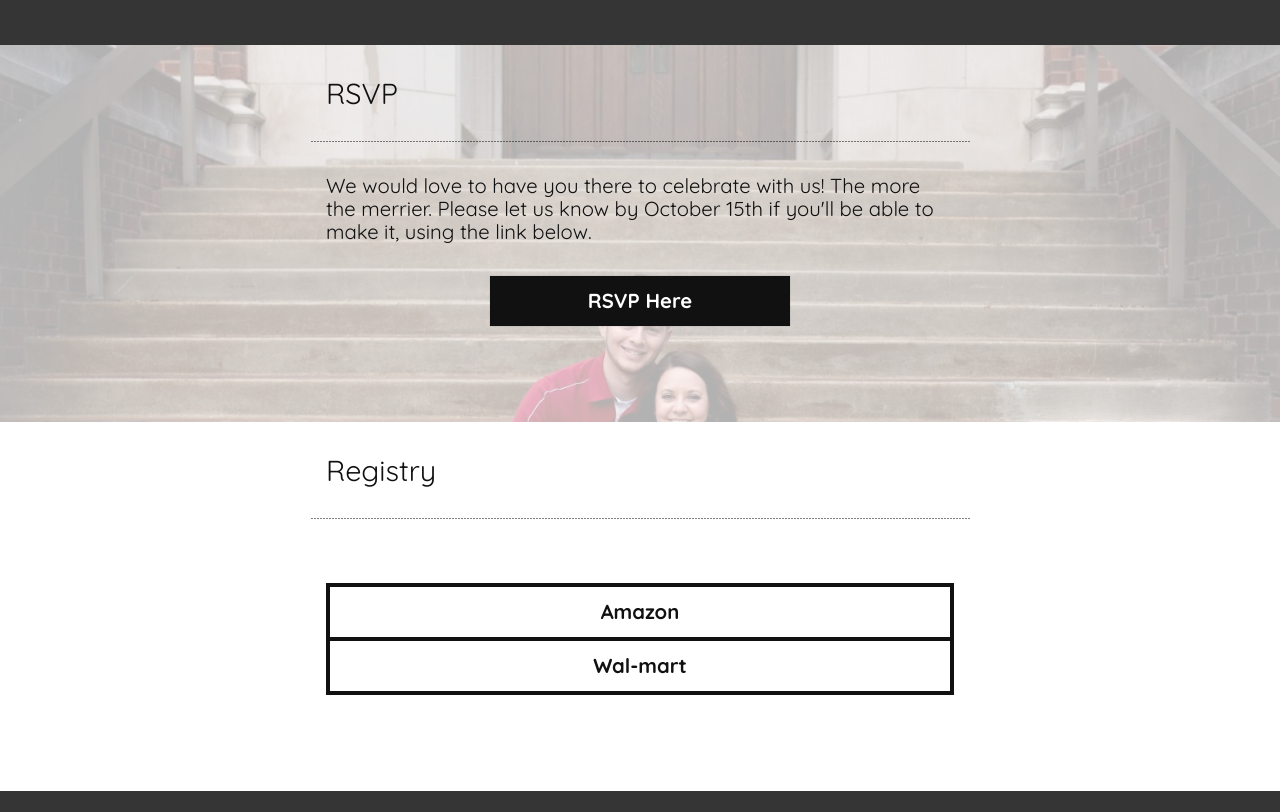
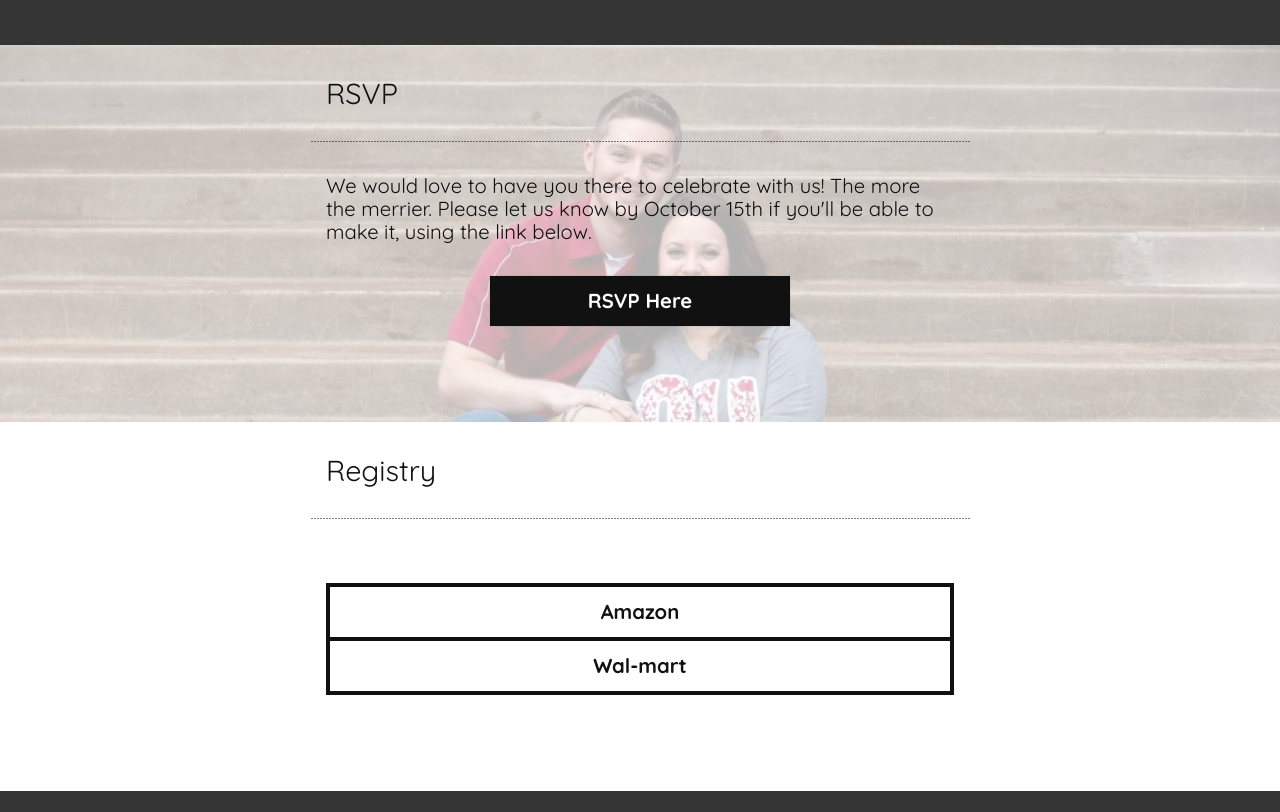
Before and after one commit to LandonS23/SherwoodBeTheBestWedding, a plain HTML site: page public/index.html in a window 1280 px wide. Shown: the part 4212-5024 px from the top of the page. Drawn offline with Linux system fonts and the light colour scheme.

Commit message:
move steps image up and crop

```diff
--- a/public/css/main_1.3.css
+++ b/public/css/main_1.4.css
@@ -704,9 +704,8 @@ nav ul li a {
 
 }
 .page-section.rsvp .background {
-	background-image: url('../images/steps3.jpg');
+	background-image: url('../images/steps4.jpg');
 	background-size: cover;
-	background-position: 40% 0;
 	position: absolute;
 	top: 0;
 	bottom: 0;
--- a/public/index.html
+++ b/public/index.html
@@ -21,7 +21,7 @@
 		<link href="https://fonts.googleapis.com/css?family=Permanent+Marker|Quicksand:400,700|Marck+Script" rel="stylesheet">
 
 		<link rel="stylesheet" href="css/normalize.css">
-		<link rel="stylesheet" href="css/main_1.3.css">
+		<link rel="stylesheet" href="css/main_1.4.css">
 	</head>
 	<body>
 		<nav>
```
Also changed, not shown: public/images/steps3.jpg (deleted), public/images/steps4.jpg (added).
